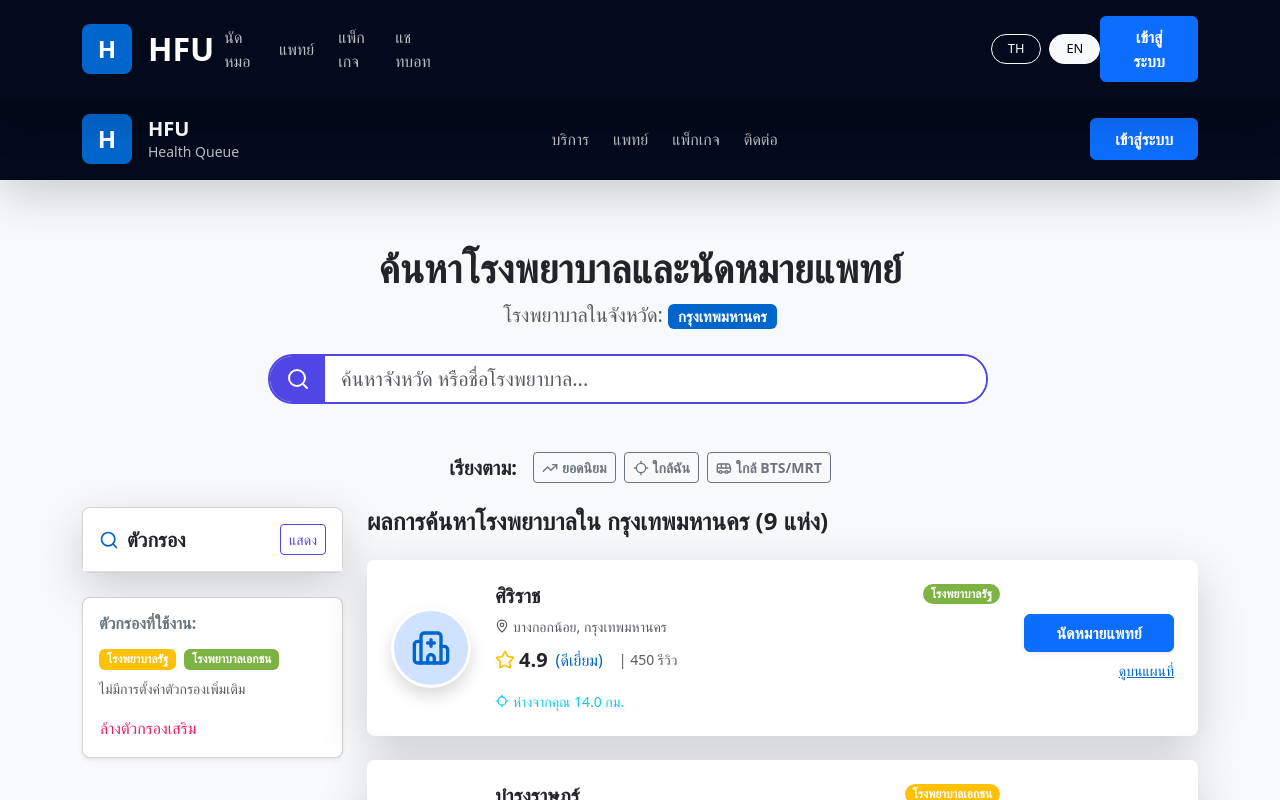
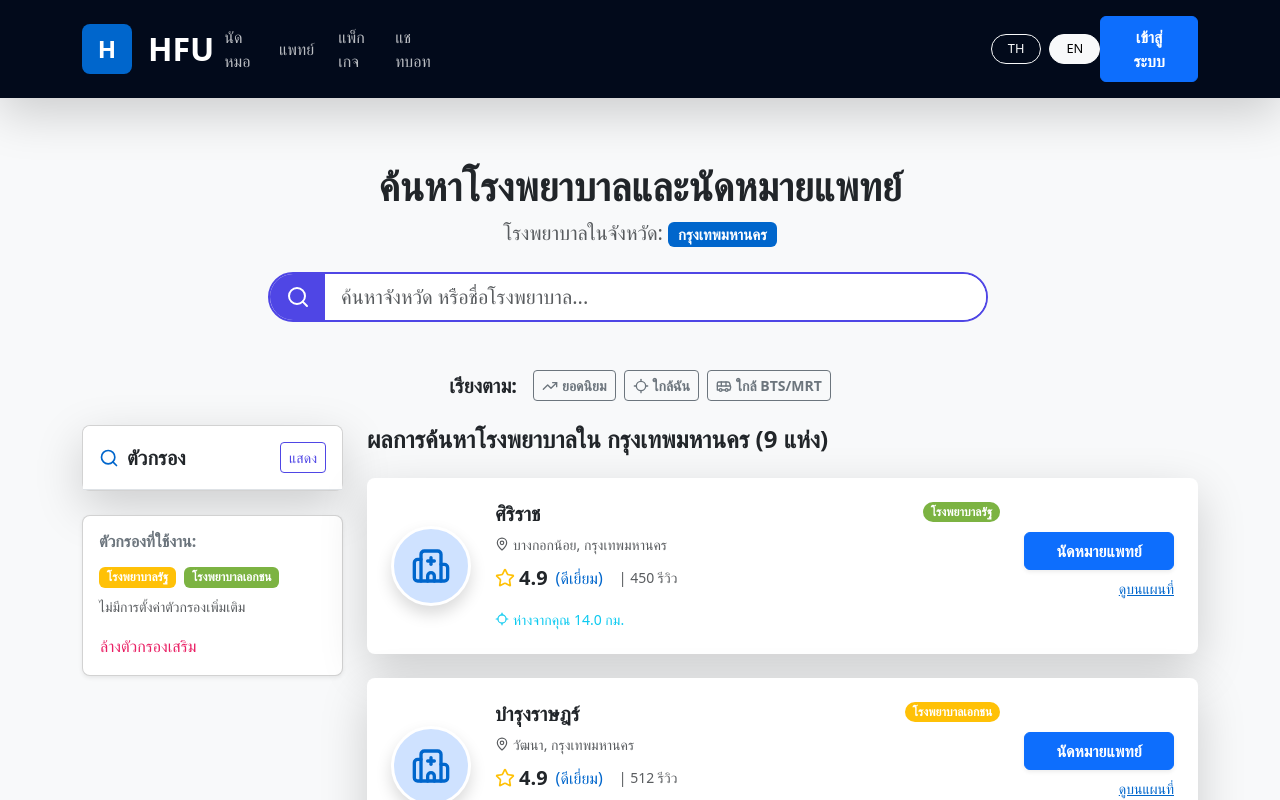
Before and after one commit to Hyperteee/Final-Project2-Frontendd, a React (Vite) app in the folder Health-Queuee/: page /Final-Project2-Frontendd/hospitals in a window 1280 px wide. Shown: the top 800 px of the page. Built offline with nearby package versions, Linux system fonts and the light colour scheme.

Commit message:
chatbot nav

```diff
--- a/Health-Queuee/src/App.jsx
+++ b/Health-Queuee/src/App.jsx
@@ -51,7 +51,7 @@
             <Route path="profileHistory" element={<ProfileHistory />} />
             <Route path="profilePrivacy" element={<ProfilePrivacy />} />
             <Route path="DoctorList" element={<DoctorList />} />
-            {/* <Route path="/" element={<ChatBot/> } /> */}
+            <Route path="chatbot" element={<ChatBot/> } />
           </Route>
 
             {/* Admin Routes */}
--- a/Health-Queuee/src/components/Hospital-Search/listsearch.jsx
+++ b/Health-Queuee/src/components/Hospital-Search/listsearch.jsx
@@ -440,56 +440,6 @@
   // /////////////     JSX หลักของ Component      ////////////////////////////////////
   return (
     <div className="bg-light min-vh-100">
-      <header
-        className="py-3 shadow-lg"
-        style={{ backgroundColor: "#020A1B", backdropFilter: "blur(12px)" }}
-      >
-        <div className="container d-flex align-items-center justify-content-between">
-          <div className="d-flex align-items-center gap-3">
-            <div
-              className="d-flex align-items-center justify-content-center bg-primary rounded-3"
-              style={{ width: "50px", height: "50px" }}
-            >
-              <span className="text-white fw-bold fs-4">H</span>
-            </div>
-            <div>
-              <h1 className="text-white fw-bold fs-5 mb-0">HFU</h1>
-              <p className="text-light small mb-0 opacity-75">Health Queue</p>
-            </div>
-          </div>
-
-          <nav className="d-none d-md-flex align-items-center gap-4 ">
-            <a
-              href="#services"
-              className="text-light text-decoration-none opacity-75 hover-opacity-100"
-            >
-              บริการ
-            </a>
-            <a
-              href="#doctors"
-              className="text-light text-decoration-none opacity-75 hover-opacity-100"
-            >
-              แพทย์
-            </a>
-            <a
-              href="#packages"
-              className="text-light text-decoration-none opacity-75 hover-opacity-100"
-            >
-              แพ็กเกจ
-            </a>
-            <a
-              href="#contact"
-              className="text-light text-decoration-none opacity-75 hover-opacity-100"
-            >
-              ติดต่อ
-            </a>
-          </nav>
-
-          <button className="btn btn-primary px-4 py-2 fw-semibold">
-            เข้าสู่ระบบ
-          </button>
-        </div>
-      </header>
       <Container fluid="lg">
         {/* Header / Search Bar Section */}
         <header className="text-center mb-5 pt-3">
--- a/Health-Queuee/src/components/Navbar/Navbar.jsx
+++ b/Health-Queuee/src/components/Navbar/Navbar.jsx
@@ -73,30 +73,31 @@
 
         <nav
           className="d-none d-md-flex align-items-center gap-4 "
-          style={{ marginLeft: "10px" }}
+          style={{
+            marginLeft: "10px",
+            cursor: "pointer",
+          }}
         >
           <a
-            href="#services"
-            onClick={() => navigate("/Profile")}
+            onClick={() => navigate("/hospitals")}
             className="text-light text-decoration-none opacity-75 hover-opacity-100"
           >
             นัดหมอ
           </a>
           <a
-            href="#doctors"
+            onClick={() => navigate("/doctorlist")}
             className="text-light text-decoration-none opacity-75 hover-opacity-100"
           >
             แพทย์
           </a>
           <a
-            onClick={() => navigate("/doctors")}
-            href="#packages"
+            onClick={() => navigate("/doctorlist")}
             className="text-light text-decoration-none opacity-75 hover-opacity-100"
           >
             แพ็กเกจ
           </a>
           <a
-            href="#contact"
+            onClick={() => navigate("/chatbot")}
             className="text-light text-decoration-none opacity-75 hover-opacity-100"
           >
             แชทบอท
```
